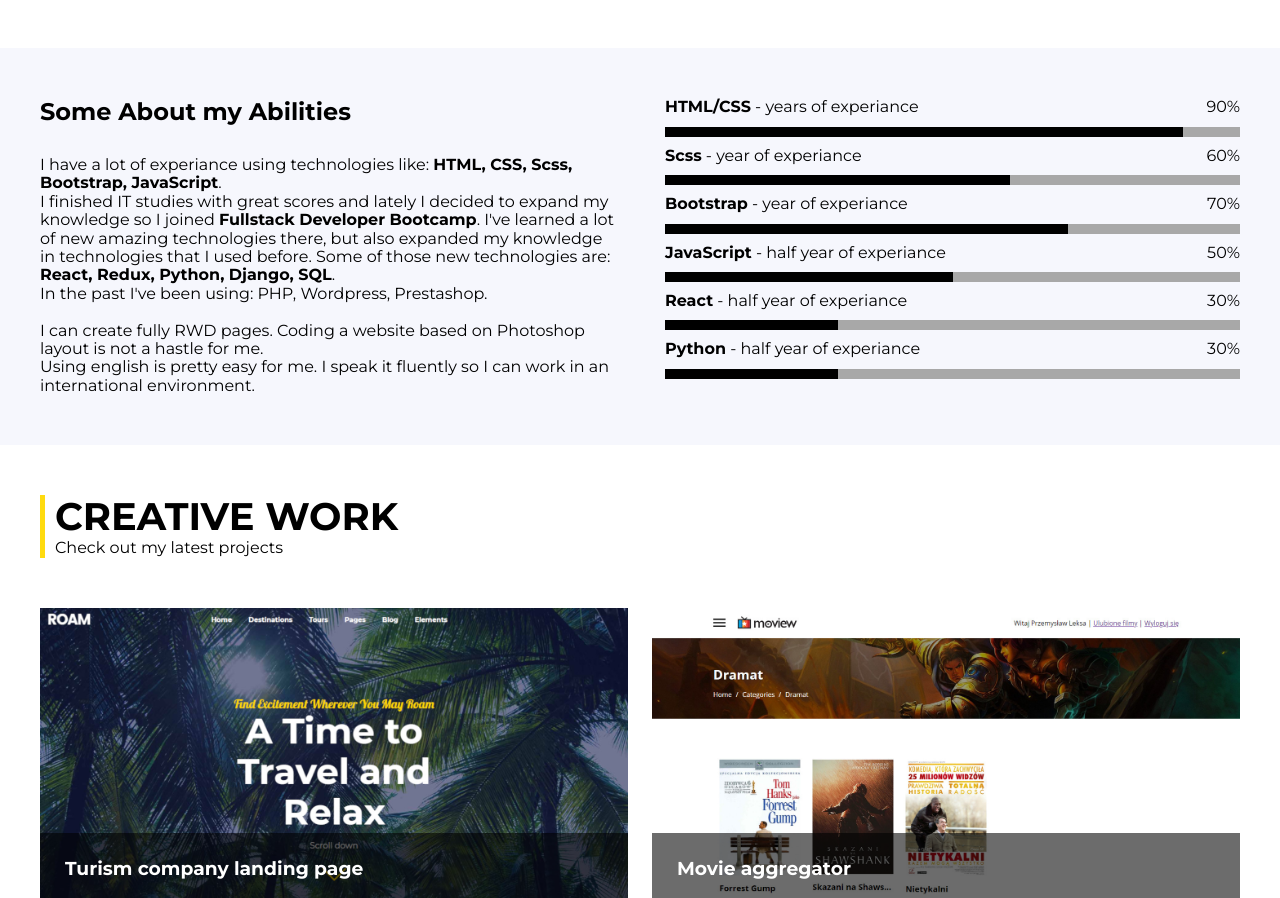
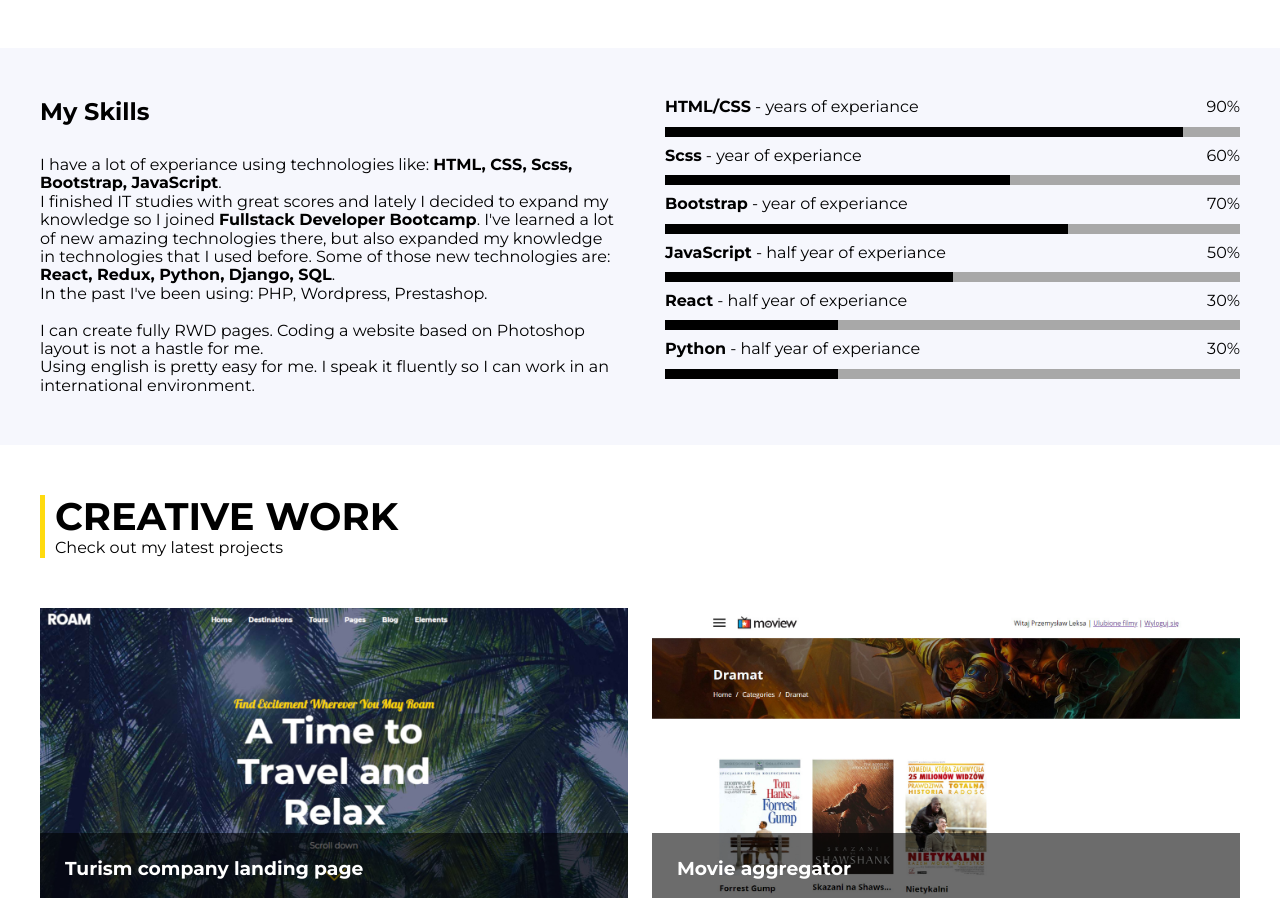
Before and after one commit to przemekleksa/portfoliopl, a React (Create React App) app: page / in a window 1280 px wide. Shown: the part 1452-2350 px from the top of the page. Built offline with nearby package versions, Linux system fonts and the light colour scheme.

Commit message:
Update abilities.js

```diff
--- a/src/components/abilities/abilities.js
+++ b/src/components/abilities/abilities.js
@@ -6,7 +6,7 @@ const Abilities = () => {
         <div className="abilities" id="stack">
             <div className="abilities-details">
                 <div className="details">
-                    <h3>Some About my Abilities</h3>
+                    <h3>My Skills</h3>
                     <p>
                     I have a lot of experiance using technologies like: <span>HTML, CSS, Scss, Bootstrap, JavaScript</span>. <br />
                     I finished IT studies with great scores and lately I decided to expand my knowledge so I joined <span>Fullstack Developer Bootcamp</span>. I've learned a lot of new amazing technologies there, but also expanded my knowledge in technologies that I used before. Some of those new technologies are: <span>React, Redux, Python, Django, SQL</span>.<br />
```
